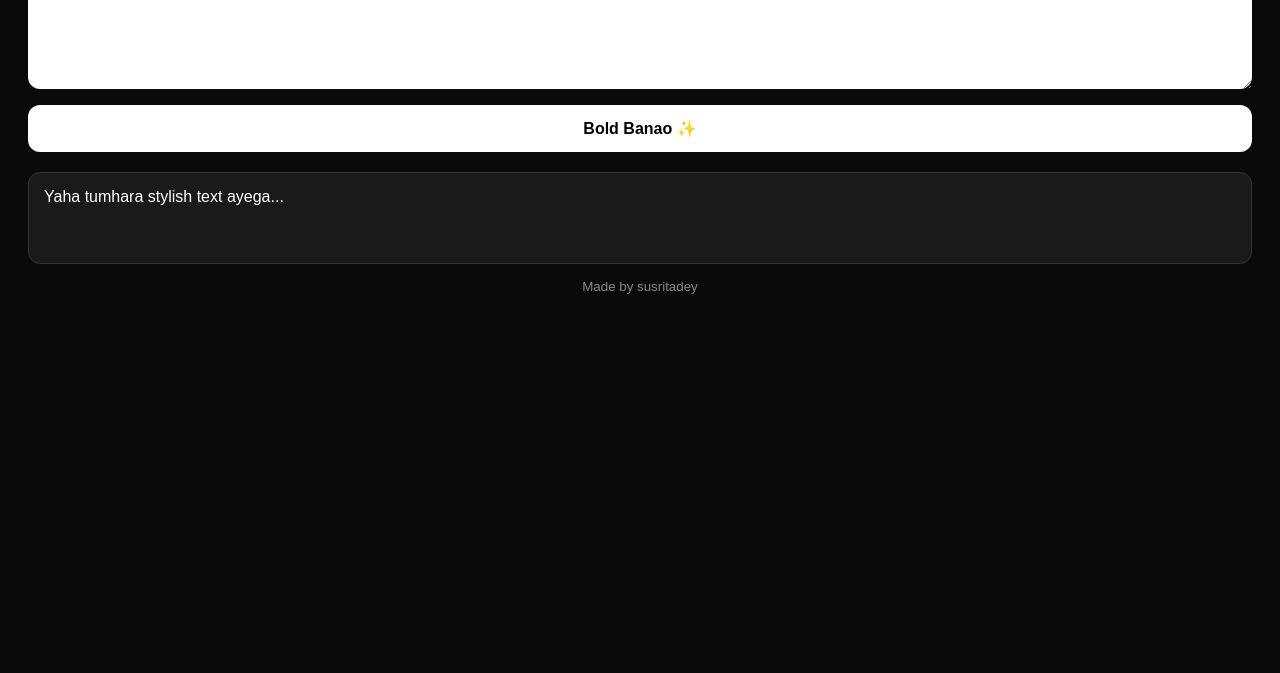
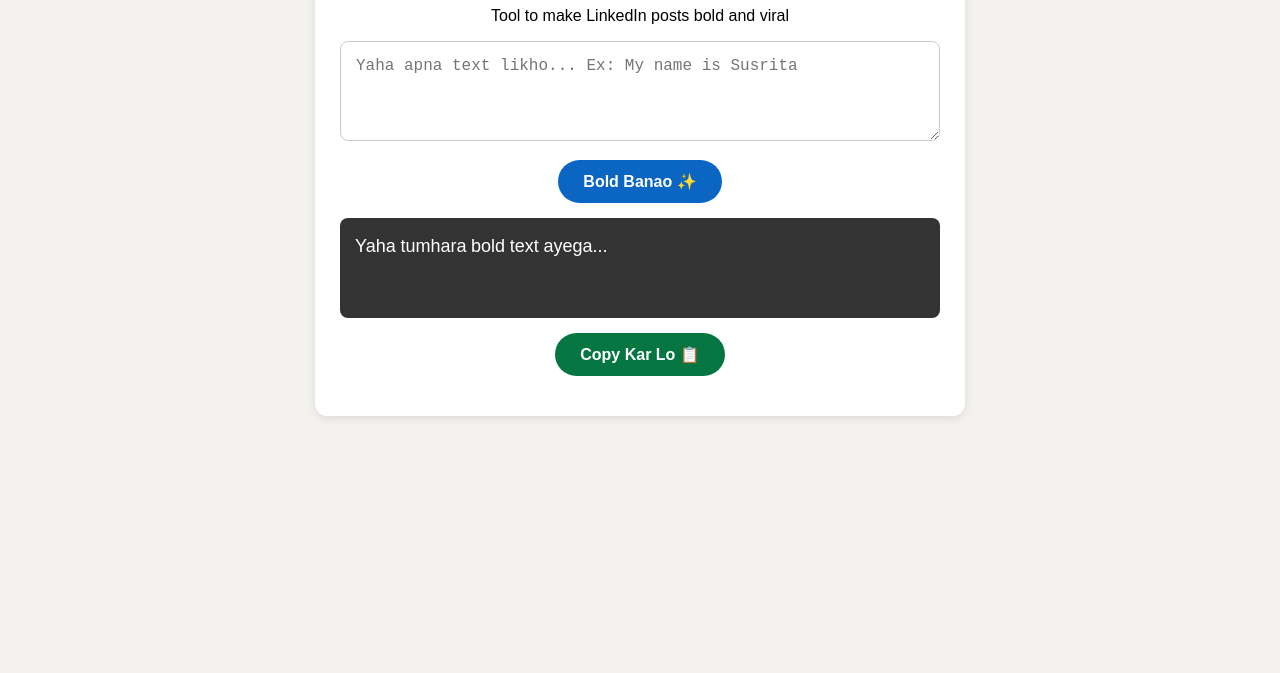
Before and after one commit to susritadey/TextGoesViral, a plain HTML site: page index.html in a window 1280 px wide. Shown: the part 127-800 px from the top of the page. Drawn offline with Linux system fonts and the light colour scheme.

Commit message:
Update index.html

```diff
--- a/index.html
+++ b/index.html
@@ -1,28 +1,47 @@
 <!DOCTYPE html>
 <html>
 <head>
-<meta name="viewport" content="width=device-width, initial-scale=1">
-<title>TextGoesViral</title>
+<meta charset="UTF-8">
+<meta name="viewport" content="width=device-width, initial-scale=1.0">
+<title>TextGoesViral - Make LinkedIn Posts Bold</title>
 <style>
-body{font-family:sans-serif; padding:20px; background:#0a0a0a; color:white}
-h2{ text-align:center }
-textarea{width:100%; height:120px; padding:15px; border-radius:12px; border:none; font-size:16px; box-sizing:border-box}
-button{width:100%; padding:14px; background:white; color:black; border:none; border-radius:12px; font-weight:bold; margin-top:12px; font-size:16px}
-.out{background:#1a1a1a; padding:15px; margin-top:20px; border-radius:12px; min-height:60px; border:1px solid #333; word-break:break-all}
-small{color:#888; display:block; text-align:center; margin-top:15px}
+body { font-family: Arial, sans-serif; background: #f3f2ef; padding: 20px; text-align: center; }
+.container { max-width: 600px; margin: auto; background: white; padding: 25px; border-radius: 12px; box-shadow: 0 2px 10px rgba(0,0,0,0.1); }
+h1 { color: #0a66c2; }
+textarea { width: 100%; height: 100px; padding: 15px; font-size: 16px; border-radius: 8px; border: 1px solid #ccc; box-sizing: border-box; }
+button { background: #0a66c2; color: white; border: none; padding: 12px 25px; font-size: 16px; border-radius: 25px; margin: 15px 0; cursor: pointer; font-weight: bold; }
+#output { width: 100%; min-height: 100px; background: #333; color: white; padding: 15px; font-size: 18px; border-radius: 8px; box-sizing: border-box; text-align: left; white-space: pre-wrap; font-family: 'Segoe UI Symbol', 'Noto Sans Symbols2', 'Android Emoji', sans-serif; word-break: break-all; }
+.copy-btn { background: #057642; }
 </style>
 </head>
 <body>
-<h2>TextGoesViral 🚀</h2>
-<textarea id="in" placeholder="Yaha apna LinkedIn post likho..."></textarea>
-<button onclick="convert()">Bold Banao ✨</button>
-<div class="out" id="out">Yaha tumhara stylish text ayega...</div>
-<small>Made by susritadey</small>
+<div class="container">
+<h1>TextGoesViral 🚀</h1>
+<p>Tool to make LinkedIn posts bold and viral</p>
+<textarea id="input" placeholder="Yaha apna text likho... Ex: My name is Susrita"></textarea>
+<button onclick="makeBold()">Bold Banao ✨</button>
+<div id="output">Yaha tumhara bold text ayega...</div>
+<button class="copy-btn" onclick="copyText()">Copy Kar Lo 📋</button>
+</div>
+
 <script>
-function convert(){
-  let t = document.getElementById('in').value;
-  let bold = t.replace(/[a-zA-Z]/g, c => String.fromCodePoint(c.charCodeAt(0) + (c>='a'? 119743 : 119717)));
-  document.getElementById('out').innerText = bold;
+function makeBold() {
+  const text = document.getElementById('input').value;
+  if(!text) { alert('Pehle kuch likho!'); return; }
+  let bold = '';
+  for (let char of text) {
+    let code = char.charCodeAt(0);
+    if (code >= 65 && code <= 90) { bold += String.fromCodePoint(0x1D400 + code - 65); }
+    else if (code >= 97 && code <= 122) { bold += String.fromCodePoint(0x1D41A + code - 97); }
+    else { bold += char; }
+  }
+  document.getElementById('output').innerText = bold;
+}
+function copyText() {
+  const out = document.getElementById('output').innerText;
+  if(out.includes('Yaha tumhara')) { alert('Pehle Bold Banao par click karo!'); return; }
+  navigator.clipboard.writeText(out);
+  alert('Copied! Ab LinkedIn par paste kar do!');
 }
 </script>
 </body>
```
